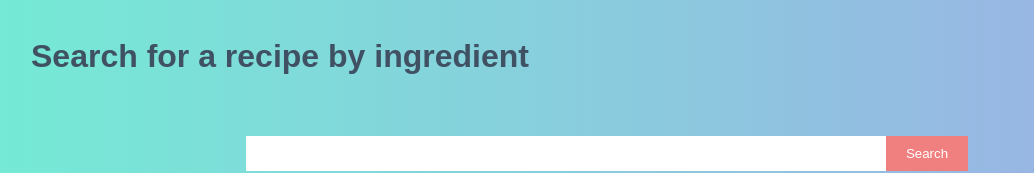
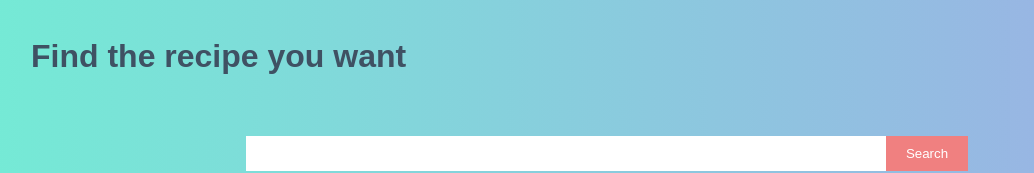
Before and after one commit to esther-v/recherche-recettes, a React (Create React App) app: page / in a window 1280 px wide. Shown: the top 173 px of the page, without its empty margins (33-1067 px from the left). Built offline with nearby package versions, Linux system fonts and the light colour scheme; no server answers; the HTML template or start-up script is replaced by a standard one.

Commit message:
change text intro

```diff
--- a/src/App.js
+++ b/src/App.js
@@ -35,7 +35,7 @@ const App = () => {
 
   return (
     <div className="App">
-      <h1>Search for a recipe by ingredient</h1>
+      <h1>Find the recipe you want</h1>
       <form onSubmit={getSearch} className="search-form">
         <input className="search-bar" type="text" value={search} onChange={updateSearch}/>
         <button className="search-button" type="submit">Search</button>
```
